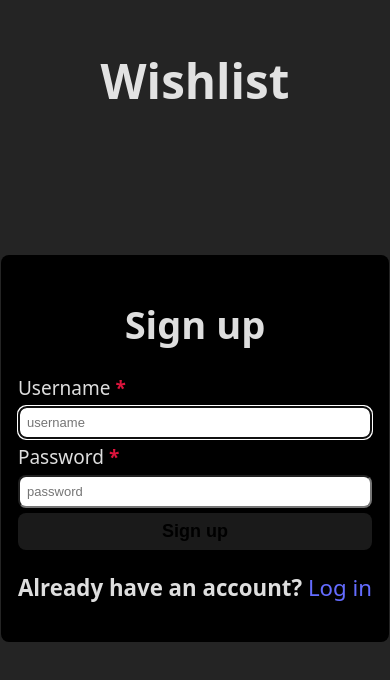
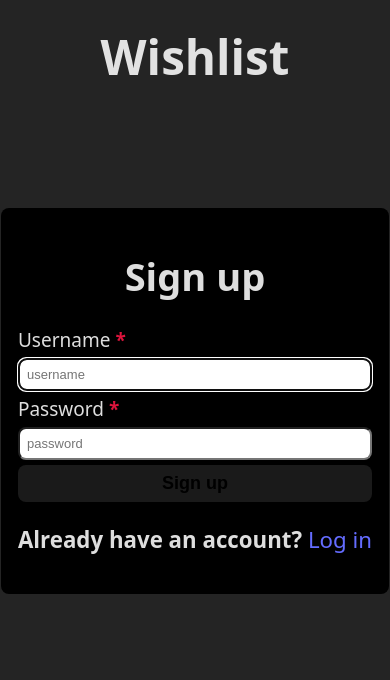
Before and after one commit to Alejandro-Mirez/Wishlist, a React (Vite) app in the folder FE/: page /signup in a window 390 px wide. Shown: the top 680 px of the page. Built offline with nearby package versions, Linux system fonts and the light colour scheme; no server answers.

Commit message:
more styling updates

```diff
--- a/FE/src/components/addWishForm.jsx
+++ b/FE/src/components/addWishForm.jsx
@@ -9,7 +9,7 @@ function AddWish({ onAddWish, onCancel }) {
 		if (onCancel) onCancel();
 	};
 	return (
-		<div>
+		<div className="addWishContainer">
 			<form action={onAddWish} className="form addWishForm">
 				<label htmlFor="newWish" className="addLabel">
 					Write your wish
--- a/FE/src/index.css
+++ b/FE/src/index.css
@@ -14,16 +14,27 @@
 	height: 100%;
 }
 
+#root > div.container {
+	height: 70%;
+}
+
 #root > div {
 	height: 85%;
 }
 
 html {
 	font-size: calc(1rem + 2vw);
+	-ms-overflow-style: none;
+	scrollbar-width: none;
+}
+
+html::-webkit-scrollbar {
+	display: none;
 }
 
 body {
 	height: 100vh;
+
 	margin: 0;
 	padding: 0;
 }
@@ -116,14 +127,14 @@ input {
 	display: flex;
 	flex-direction: row;
 	height: 100%;
-	overflow: scroll;
+	overflow-y: scroll;
+	overflow-x: hidden;
 }
 
 .wishes {
 	display: flex;
 	flex-direction: column;
 	align-items: center;
-	border-right: solid 1px white;
 }
 
 .yourWishes {
@@ -132,7 +143,10 @@ input {
 	flex-direction: column;
 	padding-left: 0.3rem;
 	padding-right: 0.3rem;
-	margin-bottom: 0.3rem;
+	padding-bottom: 0.3rem;
+	min-height: fit-content;
+	border-right: solid 1px white;
+	border-left: solid 1px white;
 }
 
 .shoppingList {
@@ -140,7 +154,6 @@ input {
 	flex-direction: column;
 	align-items: flex-start;
 	width: 32vw;
-	border-left: solid 1px white;
 }
 
 .yourPart {
@@ -173,10 +186,12 @@ input {
 	justify-content: center;
 	font-size: large;
 	border-radius: 8px;
+	padding: 0.3rem;
 }
 
 .ownerContainer {
 	padding-left: 0.3rem;
+	margin-bottom: 0.7rem;
 }
 
 .ownerList {
@@ -206,6 +221,13 @@ li {
 .editContainer {
 	width: 100%;
 	margin: 0.3rem 0 0.3rem 0;
+}
+
+.addWishContainer {
+	padding: 0.3rem;
+	border: 1px solid;
+	border-color: #646cff;
+	border-radius: 8px;
 }
 
 .cancelBtn,
@@ -348,6 +370,10 @@ input:not(#username, #password) {
 }
 
 @media screen and (max-width: 1024px) {
+	body {
+		height: 97vh;
+	}
+
 	input {
 		margin: 0;
 		padding: 0.3rem;
@@ -363,7 +389,7 @@ input:not(#username, #password) {
 		display: flex;
 		justify-content: center;
 		align-items: center;
-		margin: 2rem;
+		margin: 1rem;
 	}
 
 	.formContainer {
@@ -434,7 +460,7 @@ input:not(#username, #password) {
 	}
 
 	.loggedInAs {
-		top: 4rem;
+		top: 3rem;
 	}
 
 	.swal2-popup {
@@ -458,7 +484,7 @@ input:not(#username, #password) {
 		bottom: 0;
 		background-color: #242424;
 		width: 97%;
-		padding: 0.3rem;
+		padding: 0.3rem 0.3rem 0.7rem 0.3rem;
 		font-size: smaller;
 	}
 }
```
